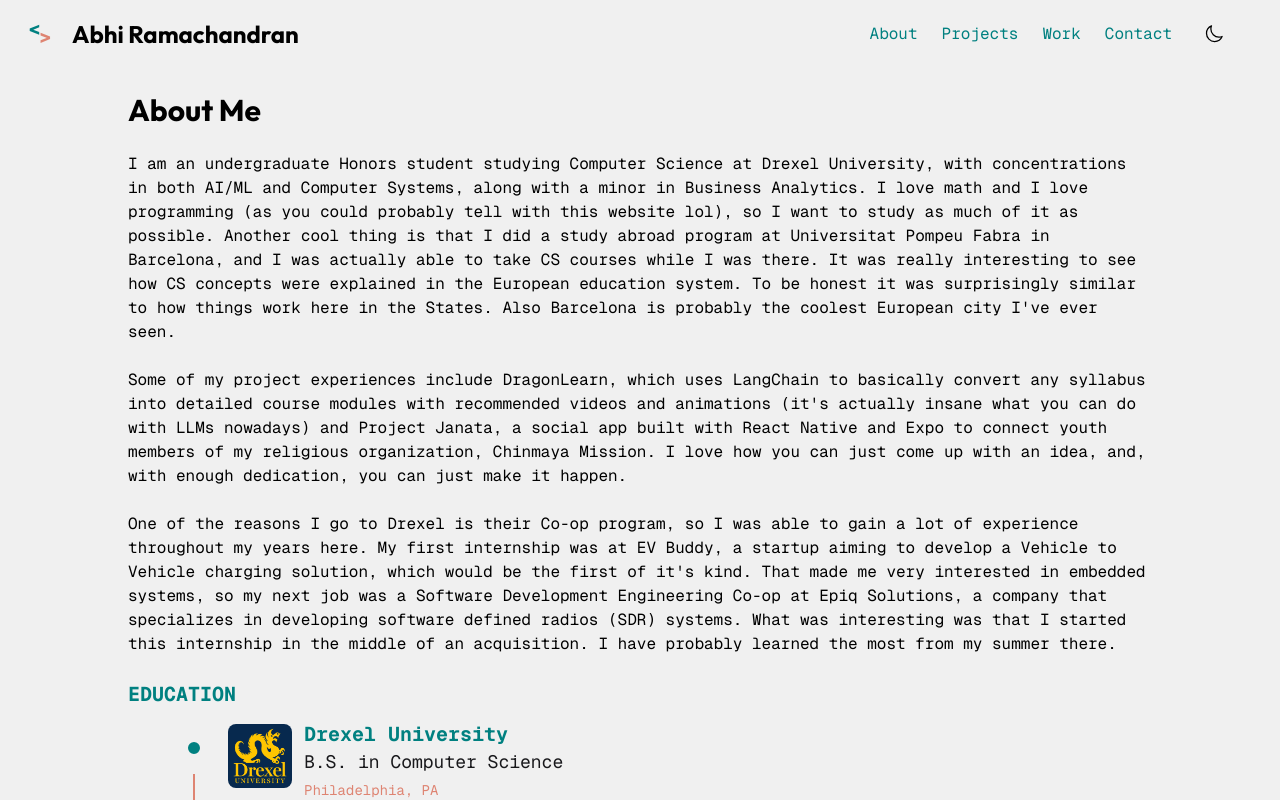
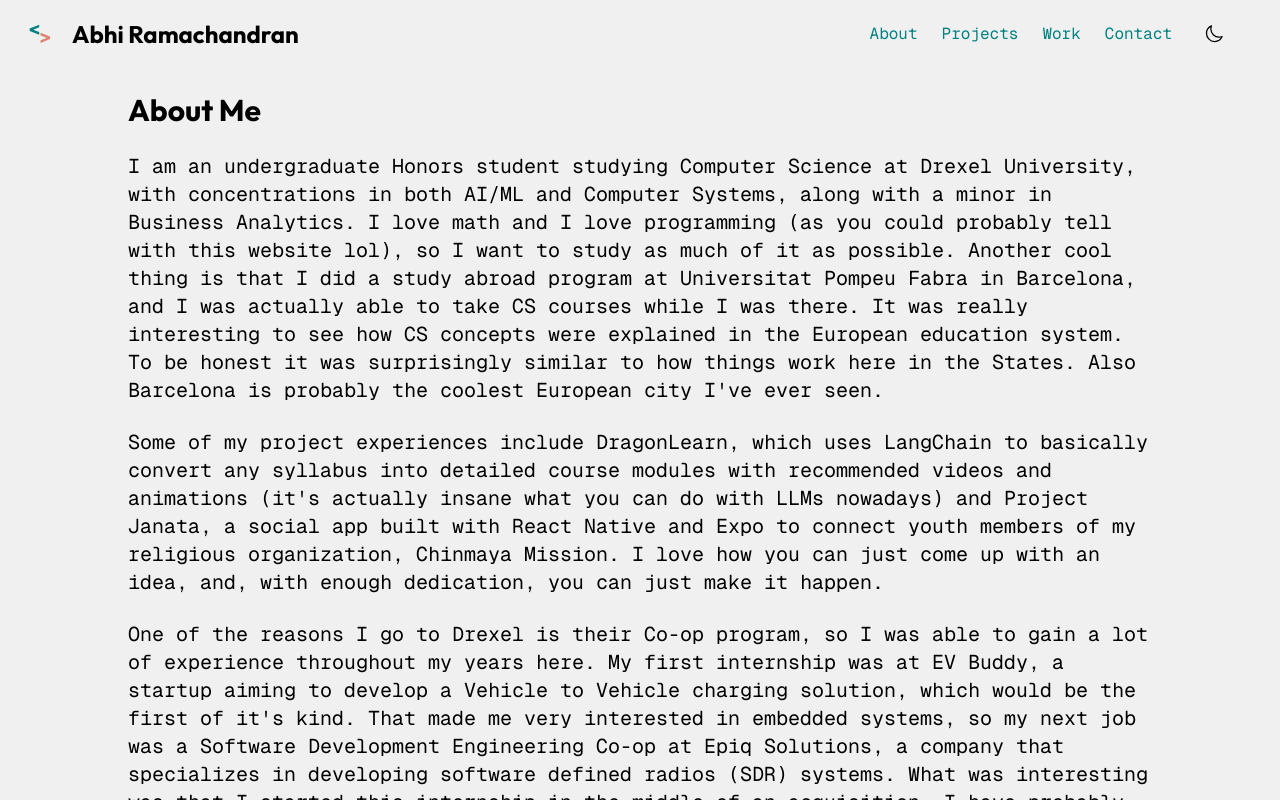
Before and after one commit to theabhiramr/theabhiramr, a React (Vite) app: page /about in a window 1280 px wide. Shown: the top 800 px of the page. Built offline with nearby package versions, Linux system fonts and the light colour scheme.

Commit message:
fixed font sizing

```diff
--- a/src/pages/About.jsx
+++ b/src/pages/About.jsx
@@ -127,7 +127,7 @@
       {paragraphs.map((text, i) => (
         <p
           key={i}
-          className={`font-geist-mono text-content mb-6 transition-all duration-500 transform ${
+          className={`font-geist-mono text-xl text-content mb-6 transition-all duration-500 transform ${
             visibleParagraphs > i ? "opacity-100 translate-y-0" : "opacity-0 -translate-y-2"
           }`}
         >
```
